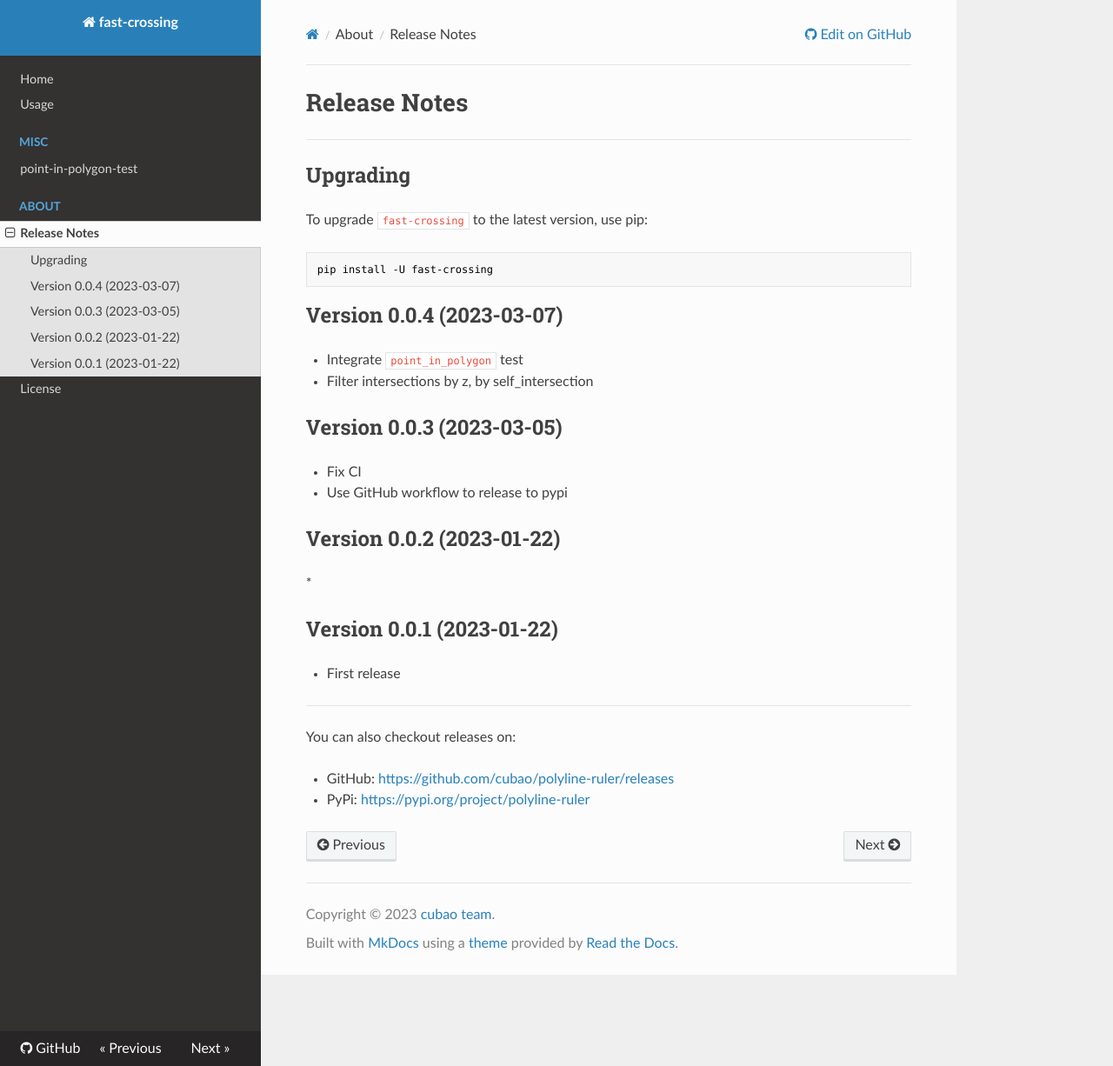
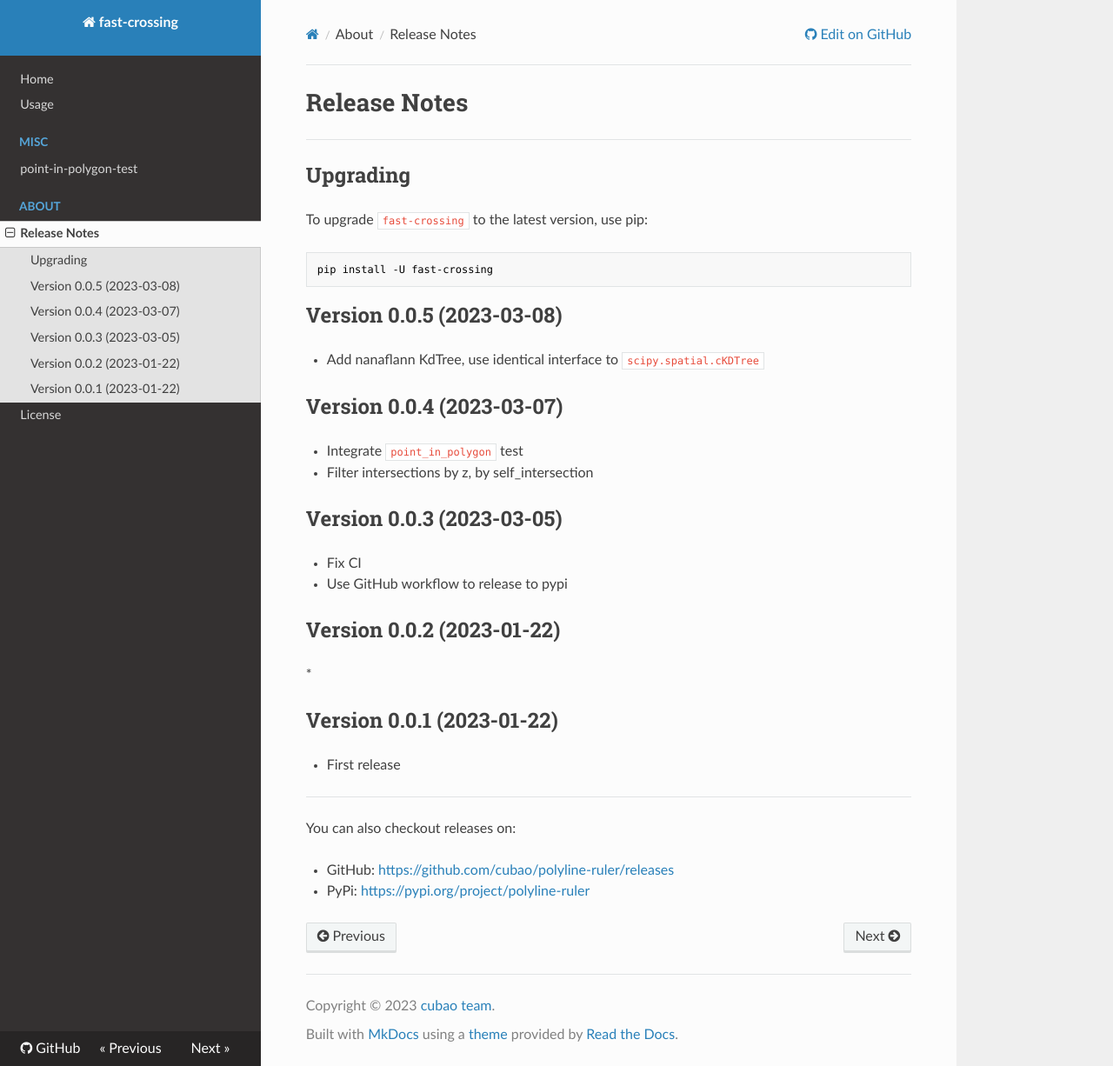
Before and after one commit to cubao/fast-crossing, an MkDocs documentation site: the page built from docs/about/release-notes.md, in a window 1280 px wide and 1226 px high. Shown: the whole window at 87% size. Built offline with MkDocs 1.6.1, drawn with Linux system fonts in a browser that asks for light colours; nearby versions of some CDN libraries.

Commit message:
ready to release

````diff
--- a/docs/about/release-notes.md
+++ b/docs/about/release-notes.md
@@ -9,6 +9,10 @@
 ```bash
 pip install -U fast-crossing
 ```
+
+## Version 0.0.5 (2023-03-08)
+
+*   Add nanaflann KdTree, use identical interface to `scipy.spatial.cKDTree`
 
 ## Version 0.0.4 (2023-03-07)
 
--- a/setup.py
+++ b/setup.py
@@ -124,7 +124,7 @@
 # logic and declaration, and simpler if you include description/version in a file.
 setup(
     name="fast_crossing",
-    version="0.0.4",
+    version="0.0.5",
     author="tzx",
     author_email="dvorak4tzx@gmail.com",
     url="https://fast-crossing.readthedocs.io",
````
